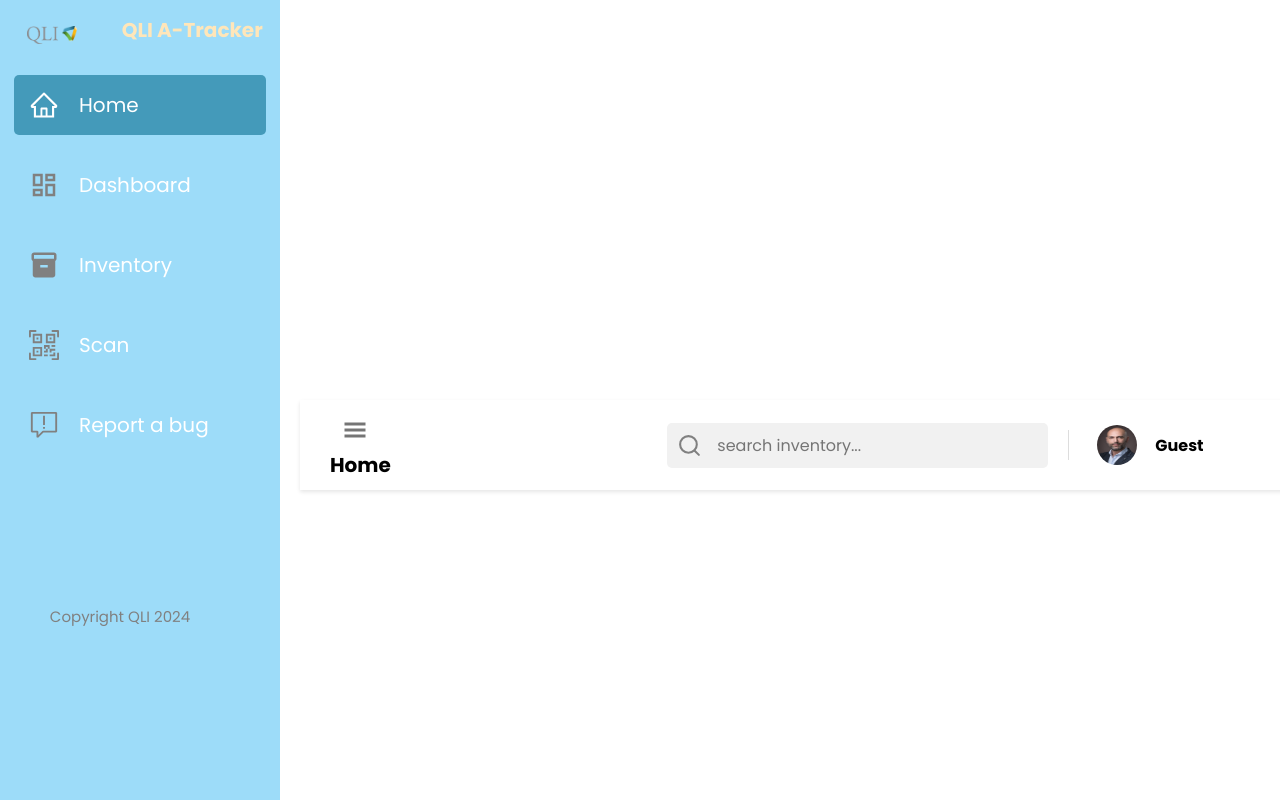
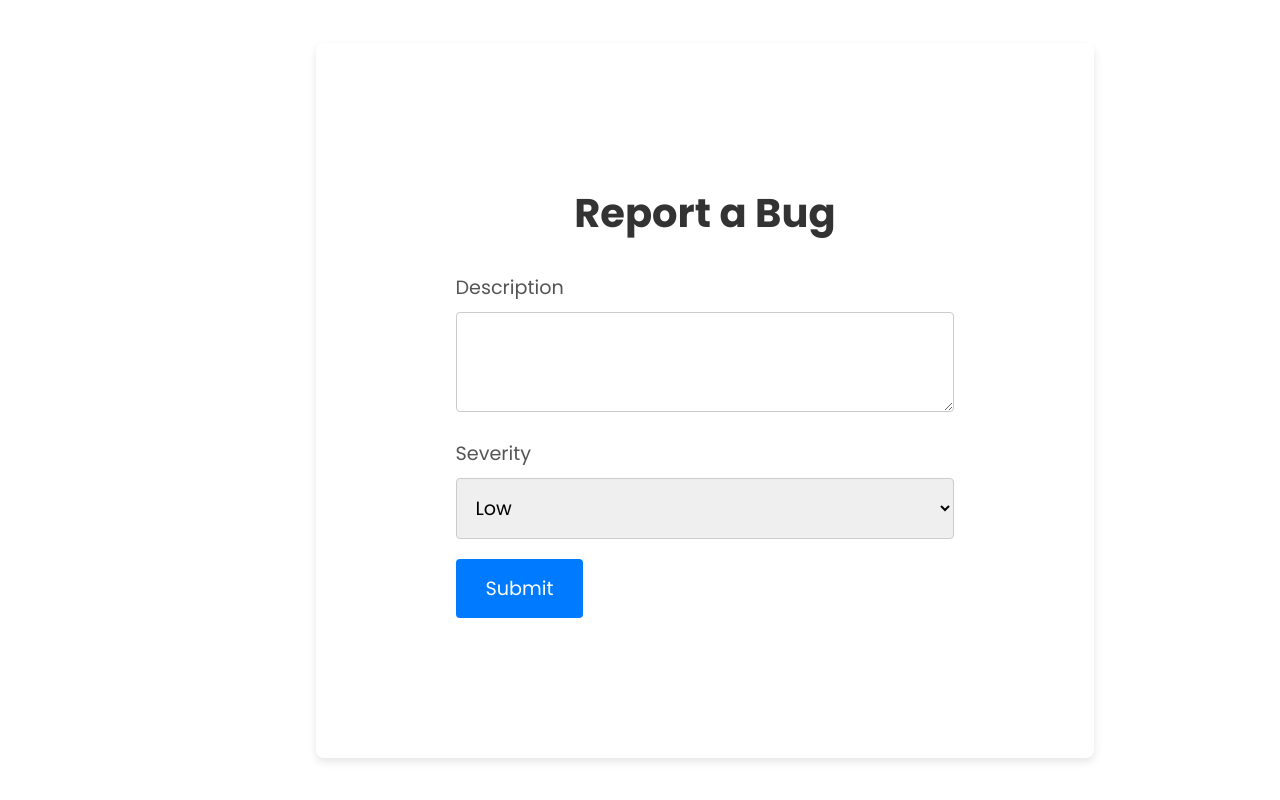
Before and after one commit to Patrick-250/A-tracker, a React (Vite) app in the folder client/: page /report-bug in a window 1280 px wide. Built offline with nearby package versions, Linux system fonts and the light colour scheme.

Commit message:
fixed report bug page

```diff
--- a/client/package.json
+++ b/client/package.json
@@ -17,6 +17,7 @@
     "@mui/x-data-grid": "^7.22.0",
     "@reduxjs/toolkit": "^2.3.0",
     "axios": "^1.7.7",
+    "jsbarcode": "^3.11.6",
     "lucide-react": "^0.453.0",
     "numeral": "^2.0.6",
     "react": "^18.3.1",
@@ -26,6 +27,7 @@
     "react-qr-barcode-scanner": "^2.0.0",
     "react-redux": "^9.1.2",
     "react-router-dom": "^6.27.0",
+    "react-webcam": "^7.2.0",
     "recharts": "^2.13.0",
     "redux-persist": "^6.0.0",
     "sass": "^1.80.4",
--- a/client/src/App.jsx
+++ b/client/src/App.jsx
@@ -4,26 +4,42 @@ import {
   Routes,
   Route,
   Navigate,
+  useLocation,
 } from "react-router-dom";
 import Layout from "./Components/Layout/Layout";
 import Dashboard from "./Pages/Dashboard/Dashboard";
 import Settings from "./Pages/Settings/Settings";
 import Login from "./Pages/Login/Login";
 import Inventory from "./Pages/Inventory/Inventory";
-import ScanAsset from "./Pages/ScanAsset/ScanAsset";
+import ScanAsset from "./Pages/ScanAsset/ScanAsset"; // Import ScanAsset component
 import Home from "./Pages/Home/Home";
-import Notifications from "./Pages/Notifications/Notifications"; // Import Notifications component
+import Notifications from "./Pages/Notifications/Notifications";
+import ReportBug from "./Pages/ReportBug/ReportBug"; // Import ReportBug component
 import { useSelector } from "react-redux";
 
 function App() {
-  // const user = useSelector((state) => state.auth.user); // Get usefrom Redux storer
+  // const user = useSelector((state) => state.auth.user); // Get user from Redux store
   const user = true;
   const [scannedAsset, setScannedAsset] = useState(null); // State for scanned asset
 
   return (
-    // this is more clean, readable and fixes bugs with sidebar not showing on some pages
-    // shall show the header and sidebar when we have a user later on
     <Router>
+      <AppContent
+        user={user}
+        scannedAsset={scannedAsset}
+        setScannedAsset={setScannedAsset}
+      />
+    </Router>
+  );
+}
+
+function AppContent({ user, scannedAsset, setScannedAsset }) {
+  const location = useLocation();
+
+  return (
+    <>
+      {location.pathname !== "/report-bug" &&
+      location.pathname !== "/scan-asset" ? (
         <Layout>
           <Routes>
             <Route path="/" element={user ? <Home /> : <Login />} />
@@ -38,11 +54,20 @@ function App() {
               path="/scan-asset"
               element={<ScanAsset onScanComplete={setScannedAsset} />}
             />
-          <Route path="/notifications" element={<Notifications />} />{" "}
-          {/* Add this line */}
+            <Route path="/notifications" element={<Notifications />} />
+            <Route path="/report-bug" element={<ReportBug />} />
           </Routes>
         </Layout>
-    </Router>
+      ) : (
+        <Routes>
+          <Route path="/report-bug" element={<ReportBug />} />
+          <Route
+            path="/scan-asset"
+            element={<ScanAsset onScanComplete={setScannedAsset} />}
+          />
+        </Routes>
+      )}
+    </>
   );
 }
 
--- /dev/null
+++ b/client/src/Pages/ReportBug/ReportBug.jsx
@@ -0,0 +1,49 @@
+import React, { useState } from "react";
+import { useDispatch } from "react-redux";
+import { reportBug } from "../../Redux/Actions";
+import "./ReportBug.scss";
+
+const ReportBug = () => {
+  const [description, setDescription] = useState("");
+  const [severity, setSeverity] = useState("low");
+  const dispatch = useDispatch();
+
+  const handleSubmit = (e) => {
+    e.preventDefault();
+    dispatch(reportBug({ description, severity }));
+    setDescription("");
+    setSeverity("low");
+  };
+
+  return (
+    <div className="report-bug">
+      <h1>Report a Bug</h1>
+      <form onSubmit={handleSubmit}>
+        <div className="form-group">
+          <label htmlFor="description">Description</label>
+          <textarea
+            id="description"
+            value={description}
+            onChange={(e) => setDescription(e.target.value)}
+            required
+          />
+        </div>
+        <div className="form-group">
+          <label htmlFor="severity">Severity</label>
+          <select
+            id="severity"
+            value={severity}
+            onChange={(e) => setSeverity(e.target.value)}
+          >
+            <option value="low">Low</option>
+            <option value="medium">Medium</option>
+            <option value="high">High</option>
+          </select>
+        </div>
+        <button type="submit">Submit</button>
+      </form>
+    </div>
+  );
+};
+
+export default ReportBug;
--- /dev/null
+++ b/client/src/Pages/ReportBug/ReportBug.scss
@@ -0,0 +1,75 @@
+html,
+body {
+  height: 100%;
+  margin: 0;
+  width: 100%;
+
+  display: flex;
+  justify-content: center;
+  align-items: center;
+}
+
+.report-bug {
+  display: flex;
+  flex-direction: column;
+  align-items: center;
+  padding: 140px; /* Increased padding */
+
+  border-radius: 8px;
+  box-shadow: 0 4px 8px rgba(0, 0, 0, 0.1);
+  width: 120%;
+}
+
+.report-bug h1 {
+  font-size: 2.5rem;
+  font-weight: bold;
+  margin-bottom: 30px;
+  color: #333;
+}
+
+.report-bug form {
+  width: 100%;
+}
+
+.form-group {
+  margin-bottom: 20px;
+}
+
+.form-group label {
+  display: block;
+  font-size: 1.2rem;
+  margin-bottom: 10px;
+  color: #555;
+}
+
+.form-group textarea,
+.form-group select {
+  width: 100%;
+  padding: 15px;
+  border: 1px solid #ccc;
+  border-radius: 4px;
+  font-size: 1.2rem;
+}
+
+.form-group textarea {
+  resize: horizontal;
+  height: 100px;
+  width: 100%;
+}
+
+button[type="submit"] {
+  display: inline-block;
+  padding: 15px 30px;
+  background-color: #007bff;
+  color: #fff;
+  border: none;
+  border-radius: 4px;
+  cursor: pointer;
+  font-size: 1.2rem;
+  transition: background-color 0.3s ease;
+  margin: 0 auto;
+}
+
+button[type="submit"]:hover {
+  background-color: green;
+}
--- a/client/src/Pages/ScanAsset/ScanAsset.jsx
+++ b/client/src/Pages/ScanAsset/ScanAsset.jsx
@@ -1,107 +1,128 @@
-import React, { useState } from "react";
-import { useNavigate } from "react-router-dom";
-import BarcodeScannerComponent from "react-qr-barcode-scanner";
-import "./ScanAsset.scss";
+import React, { useState, useRef, useEffect } from "react";
+import Webcam from "react-webcam";
+import JsBarcode from "jsbarcode";
 
 const ScanAsset = ({ onScanComplete }) => {
-  const [scannedData, setScannedData] = useState(null);
+  const [scannedAssetNumber, setScannedAssetNumber] = useState("");
+  const [scannedAsset, setScannedAsset] = useState(null);
   const [assetType, setAssetType] = useState("");
-  const navigate = useNavigate();
+  const [showScanner, setShowScanner] = useState(false);
+  const webcamRef = useRef(null);
+  const canvasRef = useRef(null);
 
-  const handleScan = (err, result) => {
-    if (result) {
-      const scannedAsset = {
-        type: assetType,
-        assetNumber: "Scanned123",
-        assetLocation: "Scanned Location",
-        cordIntegrity: "Good",
+  const initialAssets = [
+    {
+      id: 1,
+      type: "Bed",
+      date: "2023-10-01",
+      assetNumber: "B123",
+      assetLocation: "Room 101",
+      cordIntegrity: "Pass",
       groundWireResistance: "0.5 Ohms",
       groundLeakageCurrent: "0.1 mA",
       chassisTouchCurrent: "0.05 mA",
+    },
+    {
+      id: 2,
+      type: "Power Strip",
+      date: "2023-10-02",
+      assetNumber: "PS456",
+      location: "Room 202",
+      cordIntegrity: "Pass",
       physicalIntegrity: "Good",
       polarity: "Correct",
       continuityOfGround: "Good",
       groundTension: "0.2 Ohms",
       ampacity: "70%",
+    },
+  ];
+
+  const handleScan = () => {
+    const imageSrc = webcamRef.current.getScreenshot();
+    const canvas = canvasRef.current;
+    const context = canvas.getContext("2d");
+    const img = new Image();
+    img.src = imageSrc;
+    img.onload = () => {
+      context.drawImage(img, 0, 0, canvas.width, canvas.height);
+      const imageData = context.getImageData(0, 0, canvas.width, canvas.height);
+      JsBarcode(canvas, imageData, {
+        format: "CODE128",
+        lineColor: "#000",
+        width: 2,
+        height: 100,
+        displayValue: false,
+        success: (barcode) => {
+          setScannedAssetNumber(barcode);
+          const asset = initialAssets.find(
+            (asset) => asset.assetNumber === barcode && asset.type === assetType
+          );
+          if (asset) {
+            setScannedAsset(asset);
+            onScanComplete(asset);
+          } else {
+            alert("Asset not found");
+          }
+          setShowScanner(false);
+        },
+        error: (err) => {
+          console.error(err);
+        },
+      });
     };
-      setScannedData(scannedAsset);
-      onScanComplete(scannedAsset);
-      navigate("/inventory");
-    }
-    if (err) {
-      console.error(err);
-    }
-  };
-
-  const handleTest = () => {
-    // Implement your testing logic here
-    alert("Testing asset fields...");
-  };
-
-  const renderFields = () => {
-    if (!scannedData) return null;
-
-    switch (scannedData.type) {
-      case "Bed":
-        return (
-          <>
-            <div>Asset Number: {scannedData.assetNumber}</div>
-            <div>Asset Location: {scannedData.assetLocation}</div>
-            <div>Cord Integrity: {scannedData.cordIntegrity}</div>
-            <div>
-              Ground Wire Resistance: {scannedData.groundWireResistance}
-            </div>
-            <div>
-              Ground Leakage Current: {scannedData.groundLeakageCurrent}
-            </div>
-            <div>Chassis Touch Current: {scannedData.chassisTouchCurrent}</div>
-          </>
-        );
-      case "Power Strip":
-        return (
-          <>
-            <div>Asset Number: {scannedData.assetNumber}</div>
-            <div>Location: {scannedData.assetLocation}</div>
-            <div>Cord Integrity: {scannedData.cordIntegrity}</div>
-            <div>Physical Integrity: {scannedData.physicalIntegrity}</div>
-            <div>Polarity: {scannedData.polarity}</div>
-            <div>Continuity of Ground: {scannedData.continuityOfGround}</div>
-            <div>Ground Tension: {scannedData.groundTension}</div>
-            <div>Ampacity: {scannedData.ampacity}</div>
-          </>
-        );
-      default:
-        return null;
-    }
   };
 
   return (
     <div className="scan-asset">
       <h1>Scan Asset</h1>
-      <div>
-        <label htmlFor="assetType">Select Asset Type:</label>
-        <select
-          id="assetType"
-          value={assetType}
-          onChange={(e) => setAssetType(e.target.value)}
-        >
-          <option value="">Select Type</option>
+      <select value={assetType} onChange={(e) => setAssetType(e.target.value)}>
+        <option value="">Select Asset Type</option>
         <option value="Bed">Bed</option>
         <option value="Power Strip">Power Strip</option>
-          {/* Add more options as necessary */}
+        {/* Add more asset types as needed */}
       </select>
-      </div>
-      <BarcodeScannerComponent
+      {assetType && (
+        <>
+          <button onClick={() => setShowScanner(true)}>Scan with Camera</button>
+          {showScanner && (
+            <>
+              <Webcam
+                audio={false}
+                ref={webcamRef}
+                screenshotFormat="image/jpeg"
                 width="100%"
-        height="auto"
-        onUpdate={handleScan}
-        facingMode="environment" // Use the back camera on mobile devices
               />
-      {scannedData && (
-        <div className="scanned-data">
-          <h2>Scanned Data</h2>
-          {renderFields()}
-          <button onClick={handleTest}>Test</button>
+              <canvas ref={canvasRef} style={{ display: "none" }} />
+              <button onClick={handleScan}>Capture</button>
+            </>
+          )}
+        </>
+      )}
+      {scannedAsset && (
+        <div className="asset-details">
+          <h2>Asset Details</h2>
+          <p>Type: {scannedAsset.type}</p>
+          <p>Date: {scannedAsset.date}</p>
+          <p>Asset Number: {scannedAsset.assetNumber}</p>
+          <p>Asset Location: {scannedAsset.assetLocation}</p>
+          {scannedAsset.type === "Bed" && (
+            <>
+              <p>Cord Integrity: {scannedAsset.cordIntegrity}</p>
+              <p>Ground Wire Resistance: {scannedAsset.groundWireResistance}</p>
+              <p>Ground Leakage Current: {scannedAsset.groundLeakageCurrent}</p>
+              <p>Chassis Touch Current: {scannedAsset.chassisTouchCurrent}</p>
+            </>
+          )}
+          {scannedAsset.type === "Power Strip" && (
+            <>
+              <p>Cord Integrity: {scannedAsset.cordIntegrity}</p>
+              <p>Physical Integrity: {scannedAsset.physicalIntegrity}</p>
+              <p>Polarity: {scannedAsset.polarity}</p>
+              <p>Continuity of Ground: {scannedAsset.continuityOfGround}</p>
+              <p>Ground Tension: {scannedAsset.groundTension}</p>
+              <p>Ampacity: {scannedAsset.ampacity}</p>
+            </>
+          )}
         </div>
       )}
     </div>
--- /dev/null
+++ b/client/src/Redux/Actions.js
@@ -0,0 +1,8 @@
+export const REPORT_BUG = "REPORT_BUG";
+
+export const reportBug = (bug) => {
+  return {
+    type: REPORT_BUG,
+    payload: bug,
+  };
+};
```
Also changed, not shown: client/src/Pages/ScanAsset/ScanAsset.scss (deleted, +0 -55 lines), 1 other file (tests, documents, lock files or other folders). Lines whose indentation alone changed are shown as unchanged.
